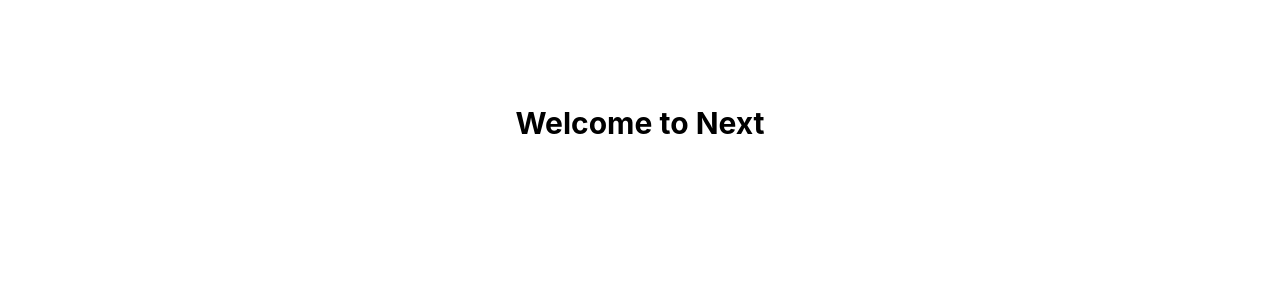
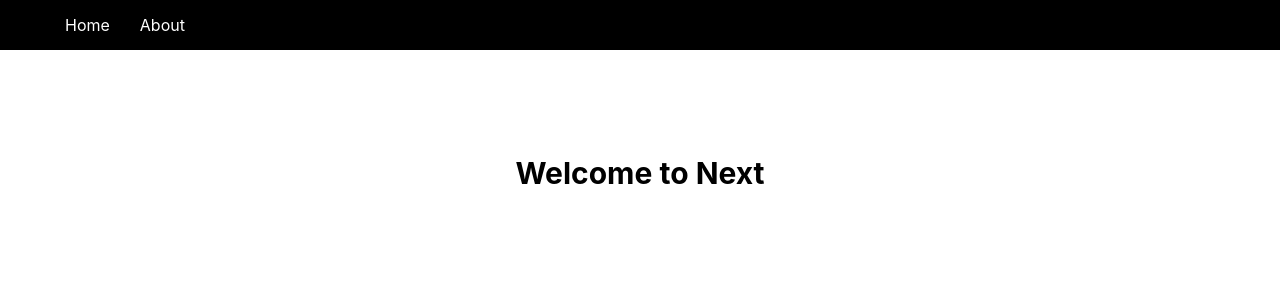
Before and after one commit to SiriusLL/next-react-crash, a Next.js app: page / in a window 1280 px wide. Shown: the top 300 px of the page. Built offline with nearby package versions, Linux system fonts and the light colour scheme.

Commit message:
nav && Link

```diff
--- a/Components/Layout.js
+++ /dev/null
@@ -1,13 +0,0 @@
-import styles from '../styles/Layout.module.css'
-
-const Layout = ({children}) => {
-  return (
-    <div className={styles.container}>
-      <main className={styles.main}>
-        {children}
-      </main>
-    </div>
-  )
-}
-
-export default Layout
--- /dev/null
+++ b/components/Layout.js
@@ -0,0 +1,15 @@
+import Nav from "./Nav";
+import styles from "../styles/Layout.module.css";
+
+const Layout = ({ children }) => {
+  return (
+    <>
+      <Nav />
+      <div className={styles.container}>
+        <main className={styles.main}>{children}</main>
+      </div>
+    </>
+  );
+};
+
+export default Layout;
--- /dev/null
+++ b/components/Nav.js
@@ -0,0 +1,19 @@
+import Link from "next/link";
+import navStyles from "../styles/Nav.module.css";
+
+const Nav = () => {
+  return (
+    <nav className={navStyles.nav}>
+      <ul>
+        <li>
+          <Link href="/">Home</Link>
+        </li>
+        <li>
+          <Link href="/about">About</Link>
+        </li>
+      </ul>
+    </nav>
+  );
+};
+
+export default Nav;
--- a/pages/_app.js
+++ b/pages/_app.js
@@ -1,3 +1,4 @@
+import React from 'react'
 import Layout from '../components/Layout'
 import '../styles/globals.css'
 
--- /dev/null
+++ b/styles/Nav.module.css
@@ -0,0 +1,20 @@
+.nav {
+  height: 50px;
+  padding: 10px;
+  background: #000;
+  color: #fff;
+  display: flex;
+  align-items: center;
+  justify-content: flex-start;
+}
+
+.nav ul {
+  display: flex;
+  justify-content: center;
+  align-items: center;
+  list-style: none;
+}
+
+.nav ul li a {
+  margin: 5px 15px;
+}
```
